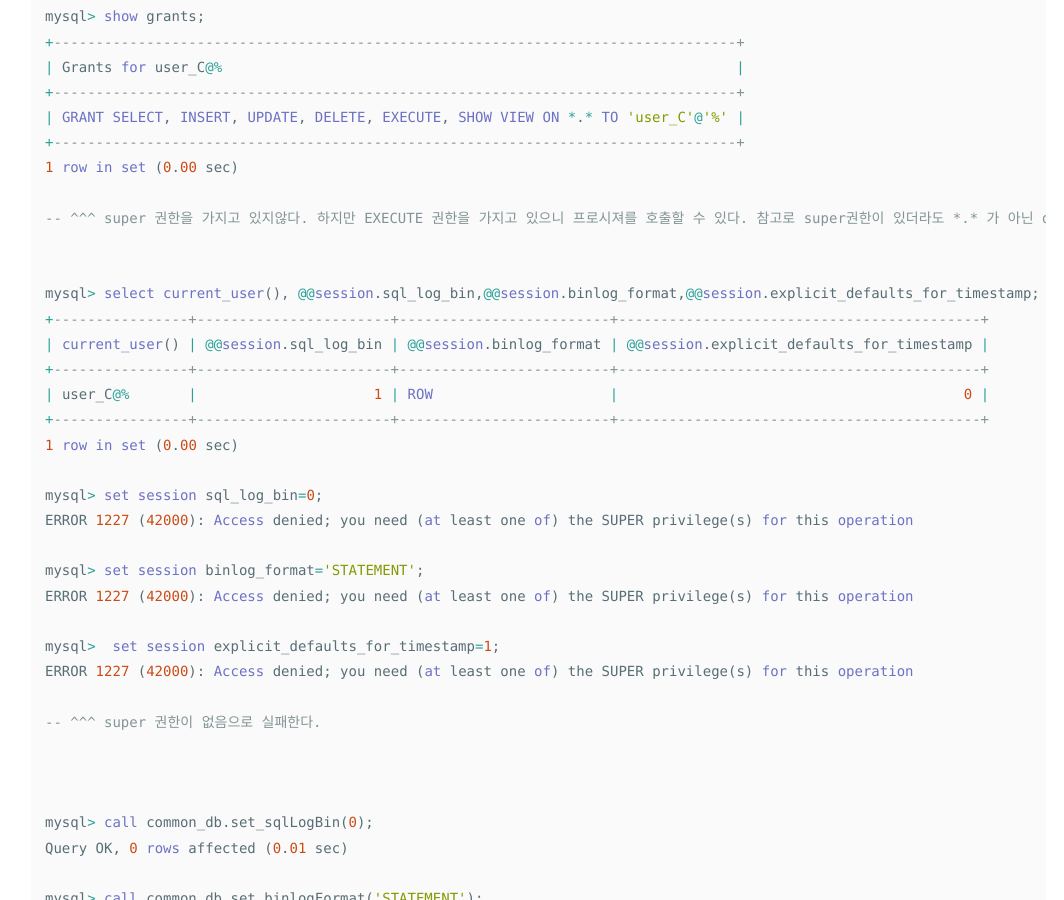
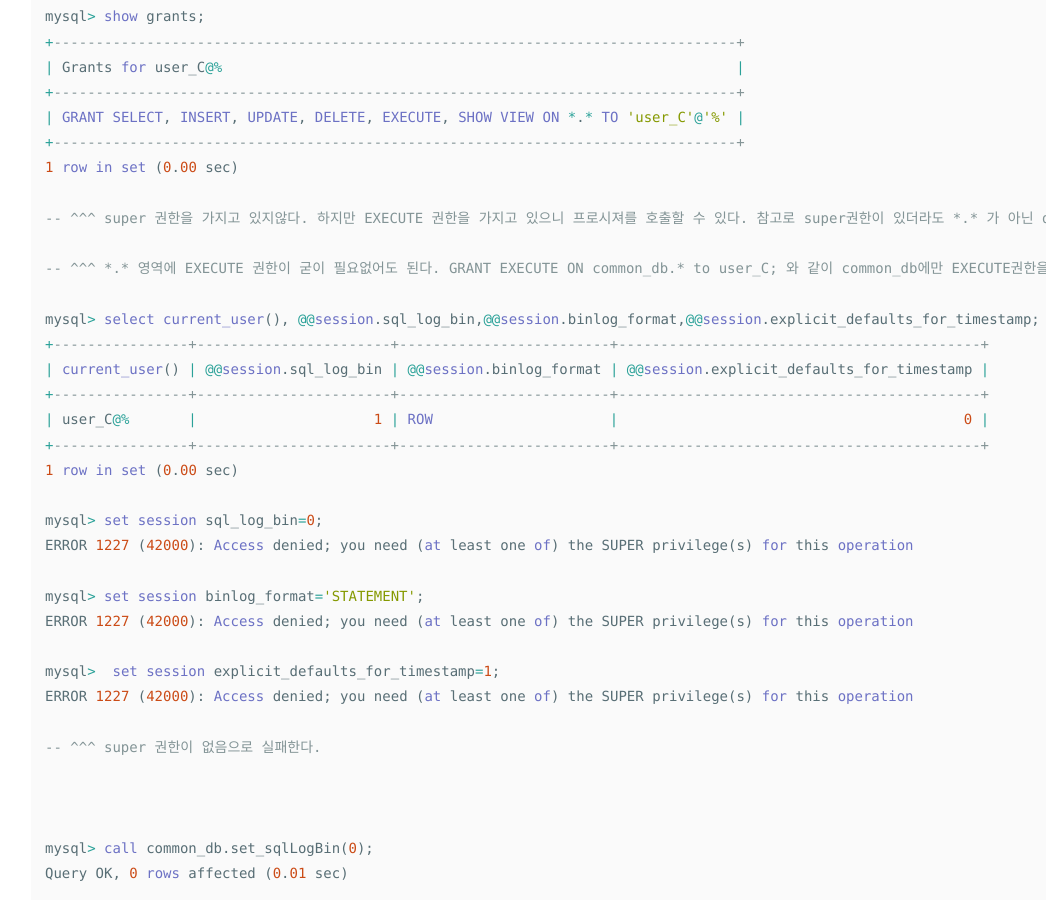
Before and after one commit to minsql/minsql.github.io, a Jekyll site: the page built from _posts/blog/2020-06-28-grantSomePrivUsingProcedure.md, in a window 1280 px wide and 900 px high, scrolled down 1793 px. Shown: the whole window, without its empty margins (216-1280 px from the left). Built offline with Jekyll 4.4.1, drawn with Linux system fonts in a browser that asks for light colours; nearby versions of some CDN libraries; some web fonts are replaced; comment, search, counter and statistics services are not loaded.

Commit message:
Update 2020-06-28-grantSomePrivUsingProcedure.md

```diff
--- a/_posts/blog/2020-06-28-grantSomePrivUsingProcedure.md
+++ b/_posts/blog/2020-06-28-grantSomePrivUsingProcedure.md
@@ -91,6 +91,7 @@ mysql> show grants;
 
 -- ^^^ super 권한을 가지고 있지않다. 하지만 EXECUTE 권한을 가지고 있으니 프로시져를 호출할 수 있다. 참고로 super권한이 있더라도 *.* 가 아닌 db1.* 과 같이 특정 database에 대한 super권한이라면 set 명령어시 권한부족의 에러가 발생한다.
 
+-- ^^^ *.* 영역에 EXECUTE 권한이 굳이 필요없어도 된다. GRANT EXECUTE ON common_db.* to user_C; 와 같이 common_db에만 EXECUTE권한을 줄 수 있다.
 
 mysql> select current_user(), @@session.sql_log_bin,@@session.binlog_format,@@session.explicit_defaults_for_timestamp;
 +----------------+-----------------------+-------------------------+-------------------------------------------+
```
